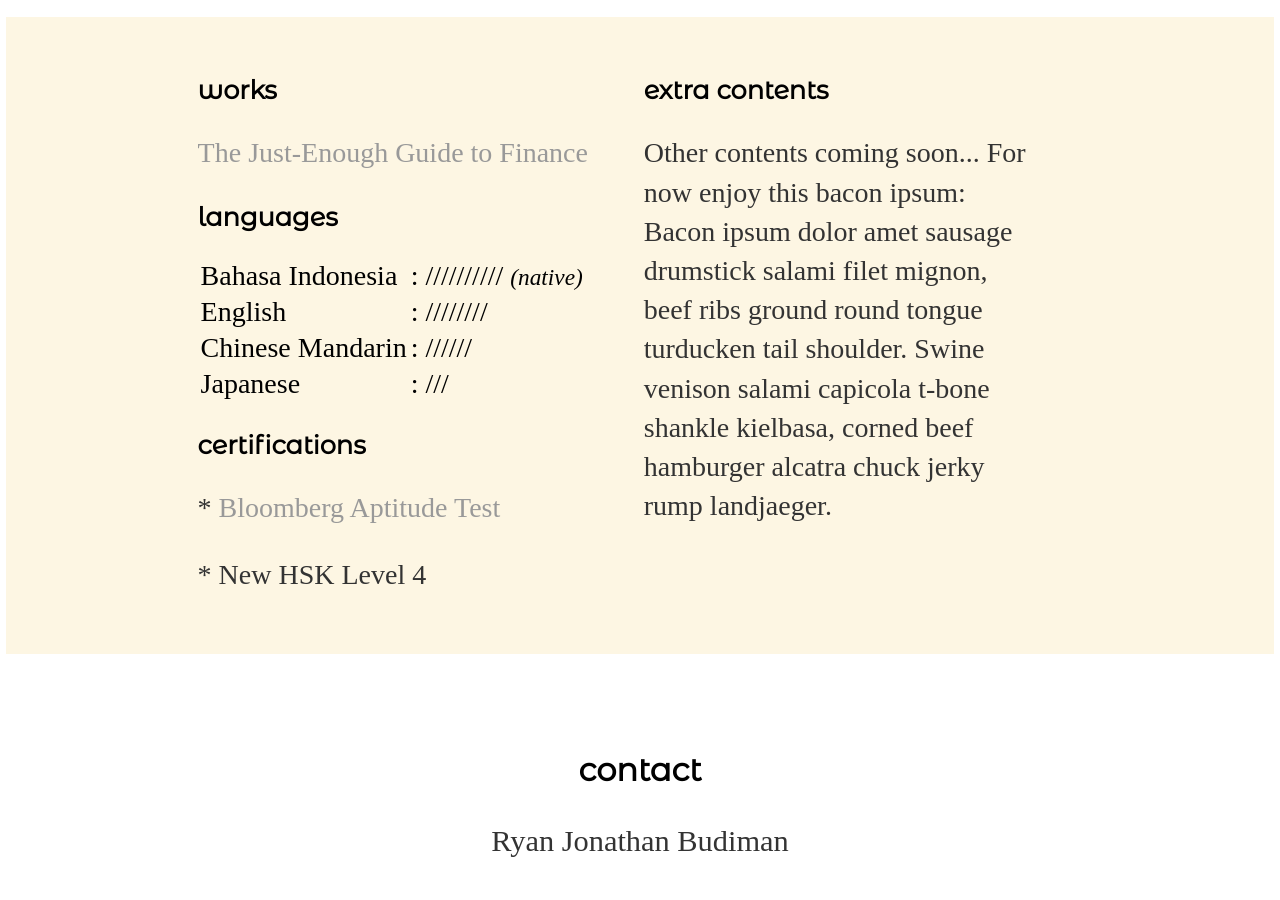
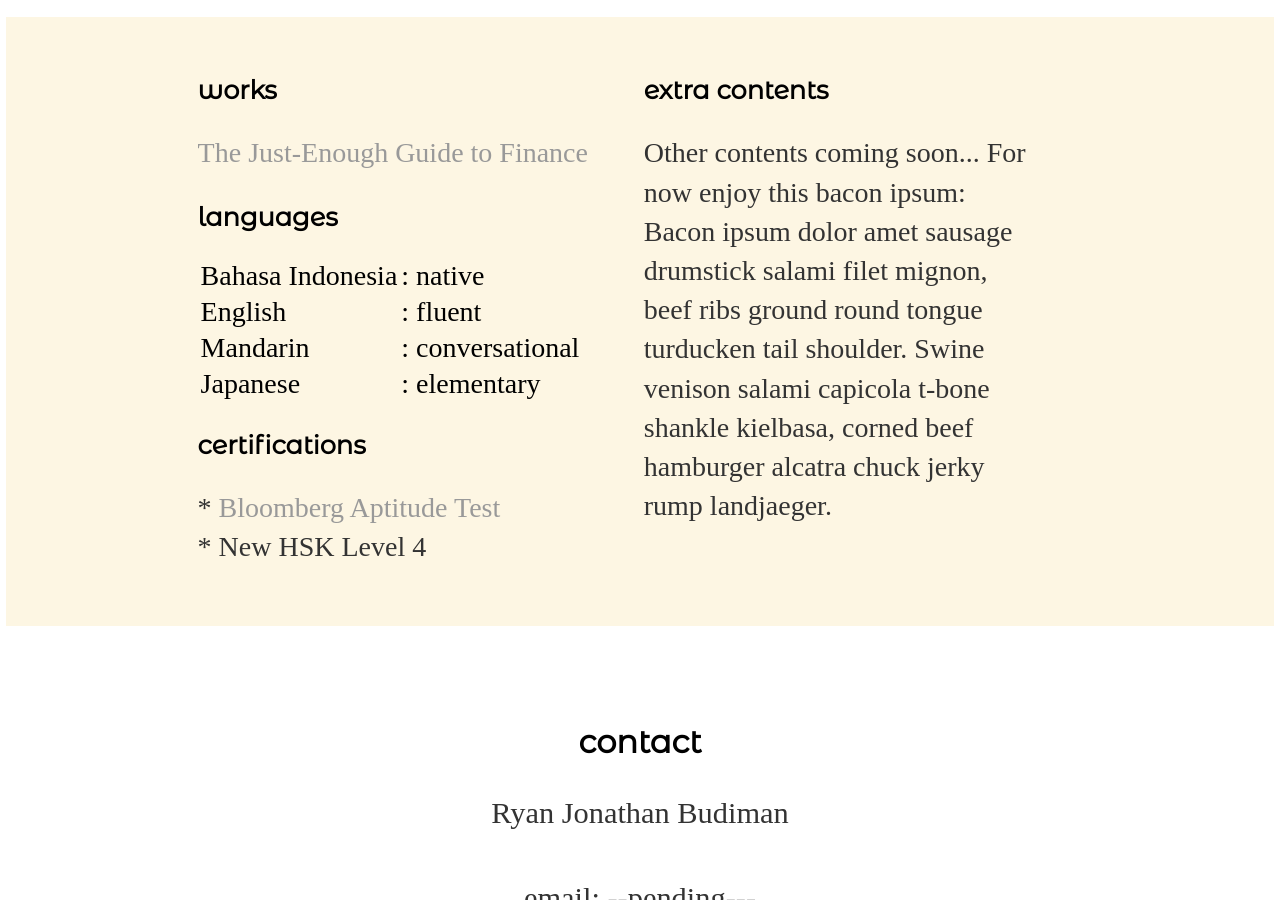
Before and after one commit to ryanjonathanb/ryanjonathanb.github.io, a Jekyll site: the page built from index.html, in a window 1280 px wide and 900 px high, scrolled down 2069 px. Built offline with Jekyll 4.4.1, drawn with Linux system fonts in a browser that asks for light colours; some web fonts are replaced.

Commit message:
homepage div

```diff
--- a/index.html
+++ b/index.html
@@ -35,21 +35,23 @@
 			<h3>languages</h3>
 			<table class="homepage">
 				<tr>
-					<td>Bahasa Indonesia</td><td>: ////////// <small><em>(native)</em></small></td>
+					<td>Bahasa Indonesia</td><td>: native</td>
 				</tr>
 				<tr>
-					<td>English</td><td>: ////////</td>
+					<td>English</td><td>: fluent</td>
 				</tr>
 				<tr>
-					<td>Chinese Mandarin</td><td>: //////</td>
+					<td>Mandarin</td><td>: conversational</td>
 				</tr>
 				<tr>
-					<td>Japanese</td><td>: ///</td>
+					<td>Japanese</td><td>: elementary</td>
 				</tr>
 			</table>
 			<h3>certifications</h3>
-			<p>* <a href="https://talentsearch.bloomberginstitute.com/profiles/141466131940" target="blank">Bloomberg Aptitude Test</a></p>
-			<p>* New HSK Level 4</p>
+			<p>
+			* <a href="https://talentsearch.bloomberginstitute.com/profiles/141466131940" target="blank">Bloomberg Aptitude Test</a><br/>
+			* New HSK Level 4
+			</p>
 		</div>
 		<div style="width: 45%; float: left;">
 			<h3>extra contents</h3>
```
